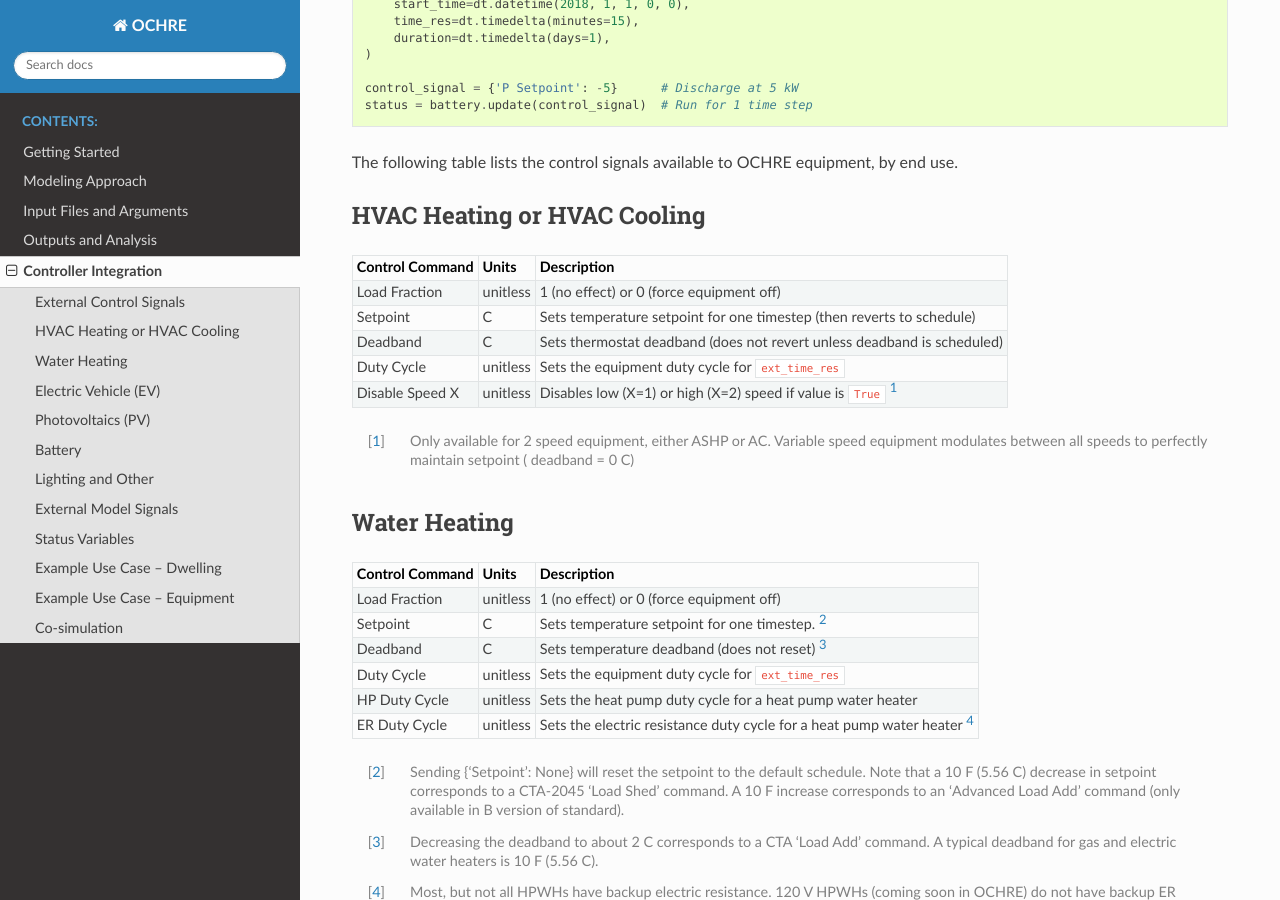
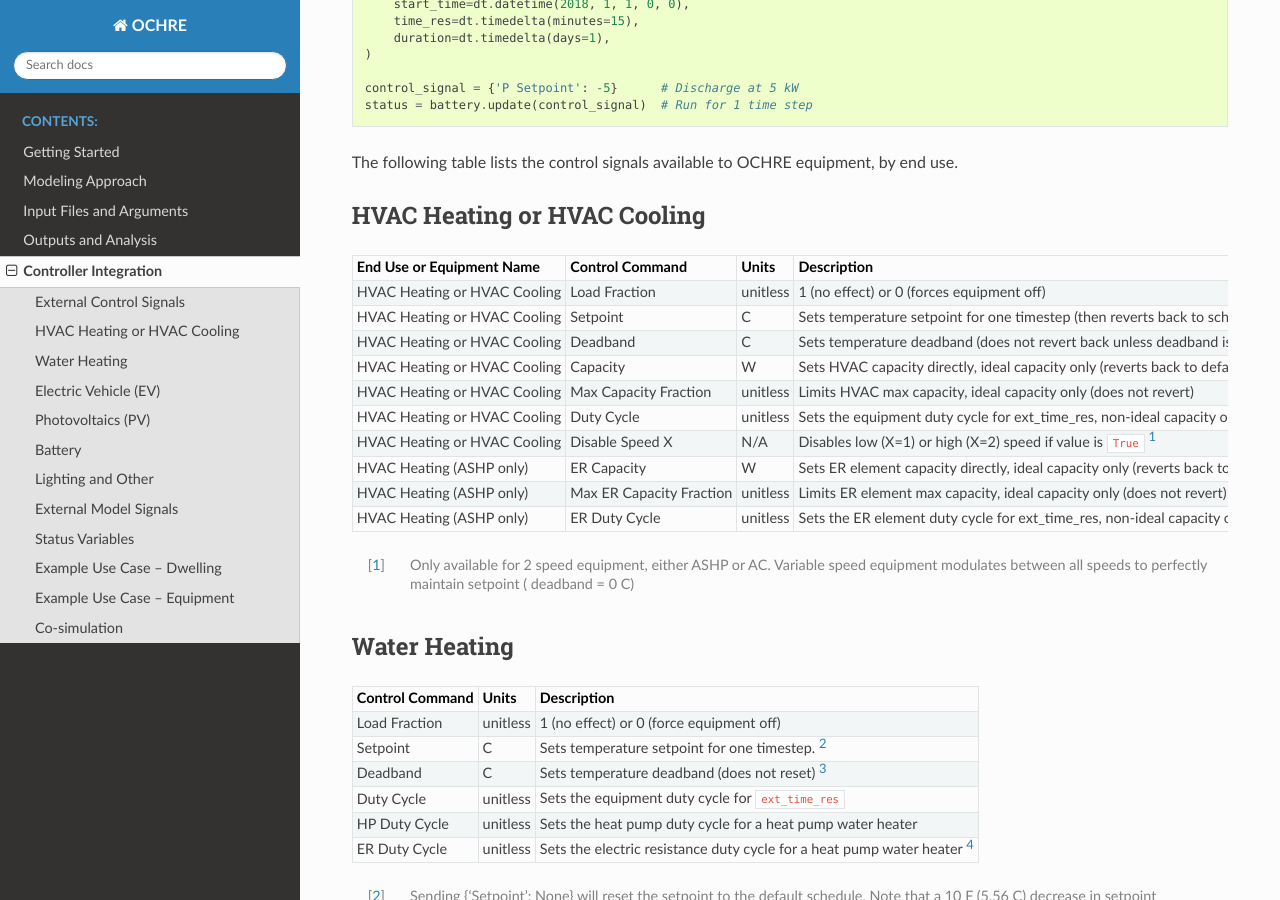
Before and after one commit to NREL/OCHRE, a Sphinx documentation site: the page built from docs/source/ControllerIntegration.rst, in a window 1280 px wide and 900 px high, scrolled down 444 px. Built offline with Sphinx 7.4.7 and the Read the Docs theme 2.0.0, drawn with Linux system fonts in a browser that asks for light colours.

Commit message:
hvac docs updates

```diff
--- a/docs/source/ControllerIntegration.rst
+++ b/docs/source/ControllerIntegration.rst
@@ -31,15 +31,29 @@
 
 HVAC Heating or HVAC Cooling
 ----------------------------
-================================  ==========  =========================================================================
-**Control Command**               **Units**   **Description**
-================================  ==========  =========================================================================
-Load Fraction                     unitless    1 (no effect) or 0 (force equipment off)
-Setpoint                          C           Sets temperature setpoint for one timestep (then reverts to schedule)
-Deadband                          C           Sets thermostat deadband (does not revert unless deadband is scheduled)
-Duty Cycle                        unitless    Sets the equipment duty cycle for ``ext_time_res``
-Disable Speed X                   unitless    Disables low (X=1) or high (X=2) speed if value is ``True`` [#]_
-================================  ==========  =========================================================================
++-------------------------------+--------------------------+-----------+-------------------------------------------------------------------------------------+
+| **End Use or Equipment Name** | **Control Command**      | **Units** | **Description**                                                                     |
++===============================+==========================+===========+=====================================================================================+
+| HVAC Heating or HVAC Cooling  | Load Fraction            | unitless  | 1 (no effect) or 0 (forces equipment off)                                           |
++-------------------------------+--------------------------+-----------+-------------------------------------------------------------------------------------+
+| HVAC Heating or HVAC Cooling  | Setpoint                 | C         | Sets temperature setpoint for one timestep (then reverts back to schedule)          |
++-------------------------------+--------------------------+-----------+-------------------------------------------------------------------------------------+
+| HVAC Heating or HVAC Cooling  | Deadband                 | C         | Sets temperature deadband (does not revert back unless deadband is in the schedule) |
++-------------------------------+--------------------------+-----------+-------------------------------------------------------------------------------------+
+| HVAC Heating or HVAC Cooling  | Capacity                 | W         | Sets HVAC capacity directly, ideal capacity only (reverts back to defaults)         |
++-------------------------------+--------------------------+-----------+-------------------------------------------------------------------------------------+
+| HVAC Heating or HVAC Cooling  | Max Capacity Fraction    | unitless  | Limits HVAC max capacity, ideal capacity only (does not revert)                     |
++-------------------------------+--------------------------+-----------+-------------------------------------------------------------------------------------+
+| HVAC Heating or HVAC Cooling  | Duty Cycle               | unitless  | Sets the equipment duty cycle for ext_time_res, non-ideal capacity only             |
++-------------------------------+--------------------------+-----------+-------------------------------------------------------------------------------------+
+| HVAC Heating or HVAC Cooling  | Disable Speed X          | N/A       | Disables low (X=1) or high (X=2) speed if value is ``True`` [#]_                    |
++-------------------------------+--------------------------+-----------+-------------------------------------------------------------------------------------+
+| HVAC Heating (ASHP only)      | ER Capacity              | W         | Sets ER element capacity directly, ideal capacity only (reverts back to defaults)   |
++-------------------------------+--------------------------+-----------+-------------------------------------------------------------------------------------+
+| HVAC Heating (ASHP only)      | Max ER Capacity Fraction | unitless  | Limits ER element max capacity, ideal capacity only (does not revert)               |
++-------------------------------+--------------------------+-----------+-------------------------------------------------------------------------------------+
+| HVAC Heating (ASHP only)      | ER Duty Cycle            | unitless  | Sets the ER element duty cycle for ext_time_res, non-ideal capacity only            |
++-------------------------------+--------------------------+-----------+-------------------------------------------------------------------------------------+
 
 .. [#] Only available for 2 speed equipment, either ASHP or AC. Variable speed equipment modulates between all speeds to
          perfectly maintain setpoint ( deadband = 0 C)
```
Also changed, not shown: docs/source/ModelingApproach.rst (+50 -45 lines).
